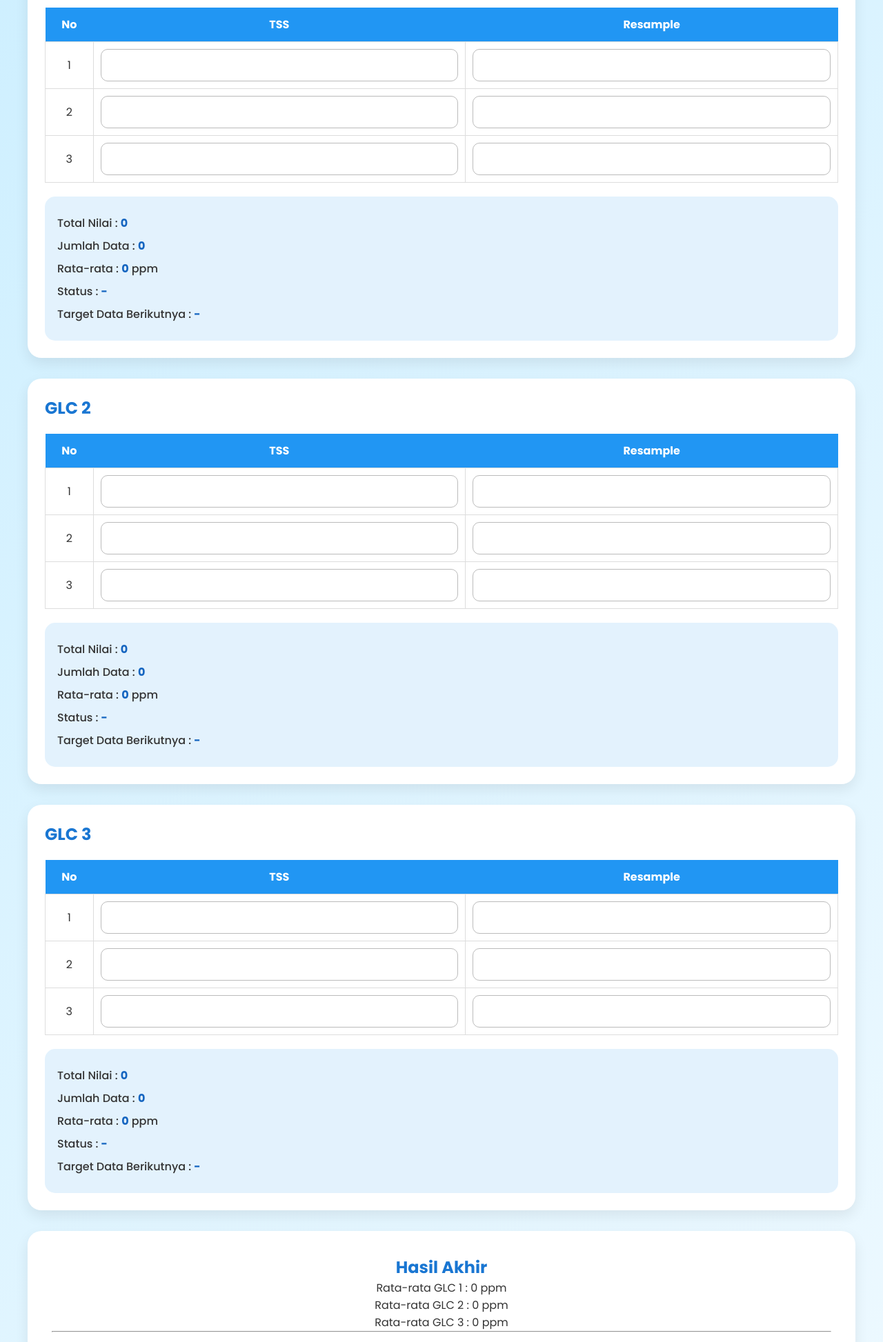
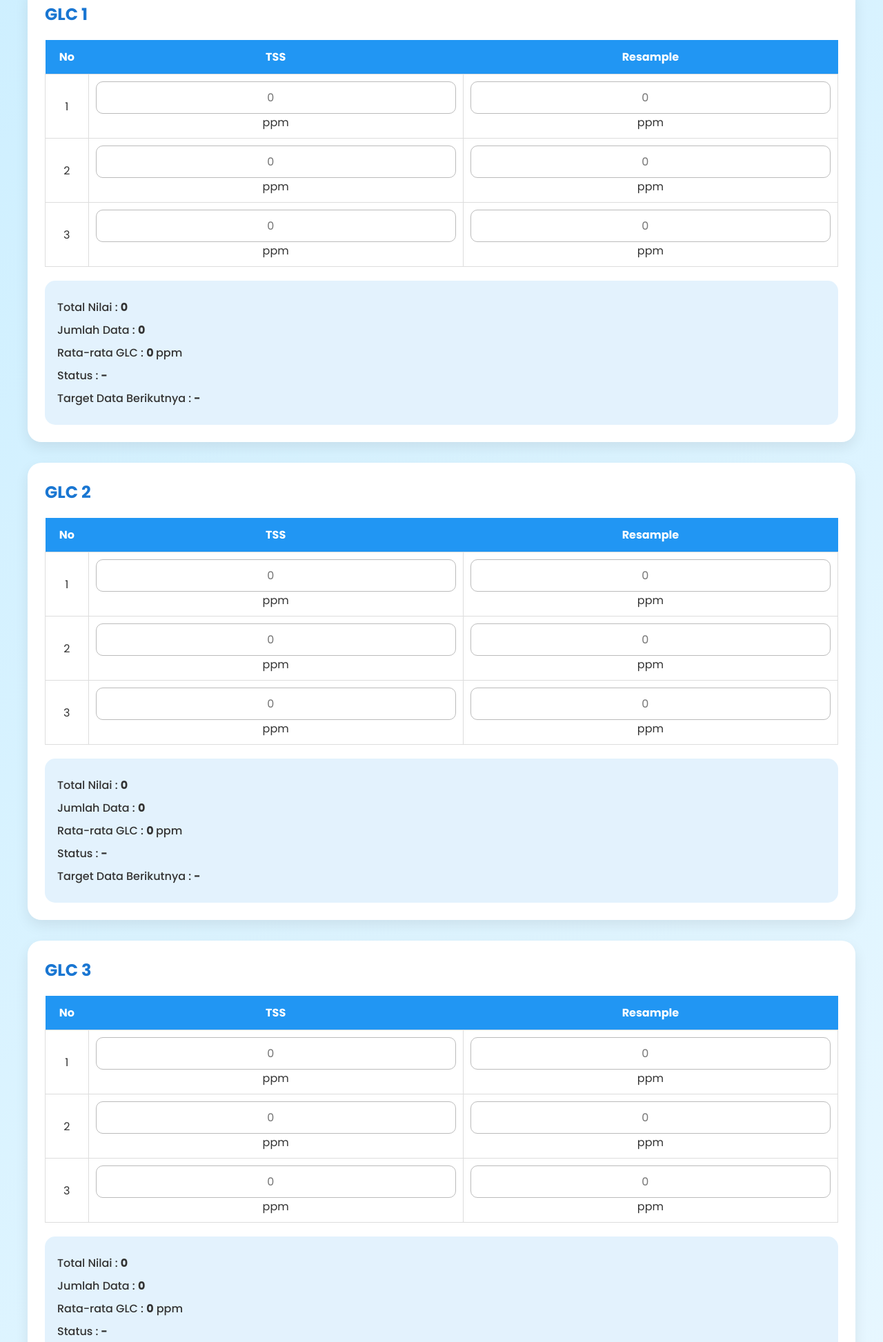
Before and after one commit to BayuAji002/Calculator-GLC, a plain HTML site: page index.html in a window 1280 px wide. Shown: the part 197-2143 px from the top of the page at 69% size. Drawn offline with Linux system fonts and the light colour scheme.

Commit message:
Update index.html

```diff
--- a/index.html
+++ b/index.html
@@ -2,40 +2,30 @@
 <html lang="id">
 
 <head>
-
     <meta charset="UTF-8">
-
     <meta name="viewport" content="width=device-width, initial-scale=1.0">
-
-    <title>Kalkulator Monitoring TSS</title>
+    <title>Kalkulator Monitoring TSS - Lautan Air Indonesia</title>
 
     <link rel="stylesheet" href="style.css">
-
 </head>
 
 <body>
 
-<header>
+<header class="header">
 
-    <div class="header-left">
-
-        <img src="images/logo.png" alt="Logo" class="logo">
-
+    <div class="logo-area">
+        <img src="images/logo.png" class="logo" alt="Logo">
         <div>
-
             <h1>Lautan Air Indonesia</h1>
-
             <p>Kalkulator Monitoring TSS</p>
-
         </div>
-
     </div>
 
 </header>
 
 <main class="container">
 
-    <!-- GLC 1 -->
+<!-- ================= GLC 1 ================= -->
 
 <section class="card">
 
@@ -63,9 +53,35 @@
 
 <td>1</td>
 
-                    <td><input type="number" id="g1t1"></td>
+<td>
 
-                    <td><input type="number" id="g1r1"></td>
+<div class="input-group">
+
+<input
+type="number"
+id="g1t1"
+placeholder="0">
+
+<span>ppm</span>
+
+</div>
+
+</td>
+
+<td>
+
+<div class="input-group">
+
+<input
+type="number"
+id="g1r1"
+placeholder="0">
+
+<span>ppm</span>
+
+</div>
+
+</td>
 
 </tr>
 
@@ -73,9 +89,35 @@
 
 <td>2</td>
 
-                    <td><input type="number" id="g1t2"></td>
+<td>
 
-                    <td><input type="number" id="g1r2"></td>
+<div class="input-group">
+
+<input
+type="number"
+id="g1t2"
+placeholder="0">
+
+<span>ppm</span>
+
+</div>
+
+</td>
+
+<td>
+
+<div class="input-group">
+
+<input
+type="number"
+id="g1r2"
+placeholder="0">
+
+<span>ppm</span>
+
+</div>
+
+</td>
 
 </tr>
 
@@ -83,9 +125,35 @@
 
 <td>3</td>
 
-                    <td><input type="number" id="g1t3"></td>
+<td>
 
-                    <td><input type="number" id="g1r3"></td>
+<div class="input-group">
+
+<input
+type="number"
+id="g1t3"
+placeholder="0">
+
+<span>ppm</span>
+
+</div>
+
+</td>
+
+<td>
+
+<div class="input-group">
+
+<input
+type="number"
+id="g1r3"
+placeholder="0">
+
+<span>ppm</span>
+
+</div>
+
+</td>
 
 </tr>
 
@@ -95,21 +163,72 @@
 
 <div class="hasil">
 
-            <p>Total Nilai : <span id="g1Total">0</span></p>
+<p>
 
-            <p>Jumlah Data : <span id="g1Jumlah">0</span></p>
+Total Nilai :
 
-            <p>Rata-rata : <span id="g1Rata">0</span> ppm</p>
+<strong id="g1Total">
 
-            <p>Status : <span id="g1Status">-</span></p>
+0
 
-            <p>Target Data Berikutnya : <span id="g1Target">-</span></p>
+</strong>
+
+</p>
+
+<p>
+
+Jumlah Data :
+
+<strong id="g1Jumlah">
+
+0
+
+</strong>
+
+</p>
+
+<p>
+
+Rata-rata GLC :
+
+<strong id="g1Avg">
+
+0
+
+</strong>
+
+ppm
+
+</p>
+
+<p>
+
+Status :
+
+<strong id="g1Status">
+
+-
+
+</strong>
+
+</p>
+
+<p>
+
+Target Data Berikutnya :
+
+<strong id="g1Target">
+
+-
+
+</strong>
+
+</p>
 
 </div>
 
 </section>
-
-    <!-- GLC 2 -->
+<!-- ================= GLC 2 ================= -->
 
 <section class="card">
 
@@ -137,9 +256,35 @@
 
                 <td>1</td>
 
-                    <td><input type="number" id="g2t1"></td>
+                <td>
 
-                    <td><input type="number" id="g2r1"></td>
+                    <div class="input-group">
+
+                        <input
+                            type="number"
+                            id="g2t1"
+                            placeholder="0">
+
+                        <span>ppm</span>
+
+                    </div>
+
+                </td>
+
+                <td>
+
+                    <div class="input-group">
+
+                        <input
+                            type="number"
+                            id="g2r1"
+                            placeholder="0">
+
+                        <span>ppm</span>
+
+                    </div>
+
+                </td>
 
             </tr>
 
@@ -147,9 +292,35 @@
 
                 <td>2</td>
 
-                    <td><input type="number" id="g2t2"></td>
+                <td>
 
-                    <td><input type="number" id="g2r2"></td>
+                    <div class="input-group">
+
+                        <input
+                            type="number"
+                            id="g2t2"
+                            placeholder="0">
+
+                        <span>ppm</span>
+
+                    </div>
+
+                </td>
+
+                <td>
+
+                    <div class="input-group">
+
+                        <input
+                            type="number"
+                            id="g2r2"
+                            placeholder="0">
+
+                        <span>ppm</span>
+
+                    </div>
+
+                </td>
 
             </tr>
 
@@ -157,9 +328,35 @@
 
                 <td>3</td>
 
-                    <td><input type="number" id="g2t3"></td>
+                <td>
 
-                    <td><input type="number" id="g2r3"></td>
+                    <div class="input-group">
+
+                        <input
+                            type="number"
+                            id="g2t3"
+                            placeholder="0">
+
+                        <span>ppm</span>
+
+                    </div>
+
+                </td>
+
+                <td>
+
+                    <div class="input-group">
+
+                        <input
+                            type="number"
+                            id="g2r3"
+                            placeholder="0">
+
+                        <span>ppm</span>
+
+                    </div>
+
+                </td>
 
             </tr>
 
@@ -169,21 +366,73 @@
 
     <div class="hasil">
 
-            <p>Total Nilai : <span id="g2Total">0</span></p>
+        <p>
 
-            <p>Jumlah Data : <span id="g2Jumlah">0</span></p>
+            Total Nilai :
 
-            <p>Rata-rata : <span id="g2Rata">0</span> ppm</p>
+            <strong id="g2Total">
 
-            <p>Status : <span id="g2Status">-</span></p>
+                0
 
-            <p>Target Data Berikutnya : <span id="g2Target">-</span></p>
+            </strong>
+
+        </p>
+
+        <p>
+
+            Jumlah Data :
+
+            <strong id="g2Jumlah">
+
+                0
+
+            </strong>
+
+        </p>
+
+        <p>
+
+            Rata-rata GLC :
+
+            <strong id="g2Avg">
+
+                0
+
+            </strong>
+
+            ppm
+
+        </p>
+
+        <p>
+
+            Status :
+
+            <strong id="g2Status">
+
+                -
+
+            </strong>
+
+        </p>
+
+        <p>
+
+            Target Data Berikutnya :
+
+            <strong id="g2Target">
+
+                -
+
+            </strong>
+
+        </p>
 
     </div>
 
 </section>
 
-    <!-- GLC 3 -->
+<!-- ================= GLC 3 ================= -->
 
 <section class="card">
 
@@ -211,9 +460,35 @@
 
                 <td>1</td>
 
-                    <td><input type="number" id="g3t1"></td>
+                <td>
 
-                    <td><input type="number" id="g3r1"></td>
+                    <div class="input-group">
+
+                        <input
+                            type="number"
+                            id="g3t1"
+                            placeholder="0">
+
+                        <span>ppm</span>
+
+                    </div>
+
+                </td>
+
+                <td>
+
+                    <div class="input-group">
+
+                        <input
+                            type="number"
+                            id="g3r1"
+                            placeholder="0">
+
+                        <span>ppm</span>
+
+                    </div>
+
+                </td>
 
             </tr>
 
@@ -221,9 +496,35 @@
 
                 <td>2</td>
 
-                    <td><input type="number" id="g3t2"></td>
+                <td>
 
-                    <td><input type="number" id="g3r2"></td>
+                    <div class="input-group">
+
+                        <input
+                            type="number"
+                            id="g3t2"
+                            placeholder="0">
+
+                        <span>ppm</span>
+
+                    </div>
+
+                </td>
+
+                <td>
+
+                    <div class="input-group">
+
+                        <input
+                            type="number"
+                            id="g3r2"
+                            placeholder="0">
+
+                        <span>ppm</span>
+
+                    </div>
+
+                </td>
 
             </tr>
 
@@ -231,9 +532,35 @@
 
                 <td>3</td>
 
-                    <td><input type="number" id="g3t3"></td>
+                <td>
 
-                    <td><input type="number" id="g3r3"></td>
+                    <div class="input-group">
+
+                        <input
+                            type="number"
+                            id="g3t3"
+                            placeholder="0">
+
+                        <span>ppm</span>
+
+                    </div>
+
+                </td>
+
+                <td>
+
+                    <div class="input-group">
+
+                        <input
+                            type="number"
+                            id="g3r3"
+                            placeholder="0">
+
+                        <span>ppm</span>
+
+                    </div>
+
+                </td>
 
             </tr>
 
@@ -243,43 +570,151 @@
 
     <div class="hasil">
 
-            <p>Total Nilai : <span id="g3Total">0</span></p>
+        <p>Total Nilai : <strong id="g3Total">0</strong></p>
 
-            <p>Jumlah Data : <span id="g3Jumlah">0</span></p>
+        <p>Jumlah Data : <strong id="g3Jumlah">0</strong></p>
 
-            <p>Rata-rata : <span id="g3Rata">0</span> ppm</p>
+        <p>Rata-rata GLC : <strong id="g3Avg">0</strong> ppm</p>
 
-            <p>Status : <span id="g3Status">-</span></p>
+        <p>Status : <strong id="g3Status">-</strong></p>
 
-            <p>Target Data Berikutnya : <span id="g3Target">-</span></p>
+        <p>Target Data Berikutnya : <strong id="g3Target">-</strong></p>
+
+    </div>
+
+</section>
+<!-- ================= HASIL AKHIR ================= -->
+
+<section class="summary">
+
+    <h2>Hasil Perhitungan</h2>
+
+    <div class="summary-card">
+
+        <div class="summary-item">
+            <label>Rata-rata GLC 1</label>
+            <h3><span id="avg1">0.00</span> ppm</h3>
+        </div>
+
+        <div class="summary-item">
+            <label>Rata-rata GLC 2</label>
+            <h3><span id="avg2">0.00</span> ppm</h3>
+        </div>
+
+        <div class="summary-item">
+            <label>Rata-rata GLC 3</label>
+            <h3><span id="avg3">0.00</span> ppm</h3>
+        </div>
+
+        <hr>
+
+        <div class="summary-final">
+
+            <h2>RATA-RATA KESELURUHAN</h2>
+
+            <h1>
+
+                <span id="finalAverage">
+
+                    0.00
+
+                </span>
+
+                ppm
+
+            </h1>
+
+            <div id="finalStatus" class="status">
+
+                BELUM ADA DATA
+
+            </div>
+
+        </div>
 
     </div>
 
 </section>
 
-    <!-- HASIL AKHIR -->
+<!-- ================= TARGET ================= -->
 
-    <section class="summary">
+<section class="card">
 
-        <h2>Hasil Akhir</h2>
+    <h2>Target Data Berikutnya</h2>
 
-        <div class="summary-box">
+    <table>
 
-            <p>Rata-rata GLC 1 : <span id="avg1">0</span> ppm</p>
+        <thead>
 
-            <p>Rata-rata GLC 2 : <span id="avg2">0</span> ppm</p>
+            <tr>
 
-            <p>Rata-rata GLC 3 : <span id="avg3">0</span> ppm</p>
+                <th>GLC</th>
 
-            <hr>
+                <th>Target Maksimal</th>
 
-            <h1 id="finalAverage">0 ppm</h1>
+            </tr>
 
-            <h2 id="finalStatus">Belum Ada Data</h2>
+        </thead>
 
-        </div>
+        <tbody>
 
-        <div class="button-group">
+            <tr>
+
+                <td>GLC 1</td>
+
+                <td>
+
+                    <span id="targetGLC1">
+
+                        -
+
+                    </span>
+
+                </td>
+
+            </tr>
+
+            <tr>
+
+                <td>GLC 2</td>
+
+                <td>
+
+                    <span id="targetGLC2">
+
+                        -
+
+                    </span>
+
+                </td>
+
+            </tr>
+
+            <tr>
+
+                <td>GLC 3</td>
+
+                <td>
+
+                    <span id="targetGLC3">
+
+                        -
+
+                    </span>
+
+                </td>
+
+            </tr>
+
+        </tbody>
+
+    </table>
+
+</section>
+
+<!-- ================= TOMBOL ================= -->
+
+<section class="action">
 
     <button id="btnHitung">
 
@@ -293,9 +728,23 @@
 
     </button>
 
-        </div>
+</section>
 
-    </section>
+<footer>
+
+    © 2026
+
+    <strong>
+
+        Lautan Air Indonesia
+
+    </strong>
+
+    <br>
+
+    Kalkulator Monitoring TSS
+
+</footer>
 
 </main>
 
```
Lines whose indentation alone changed are shown as unchanged.
